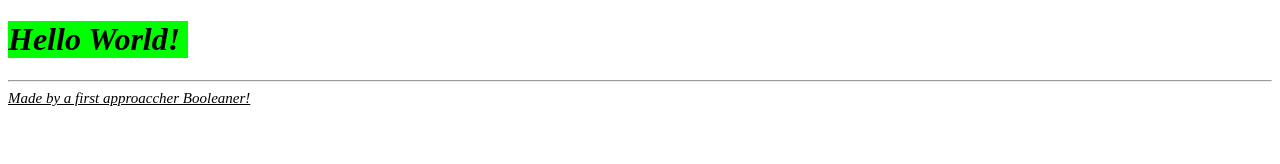
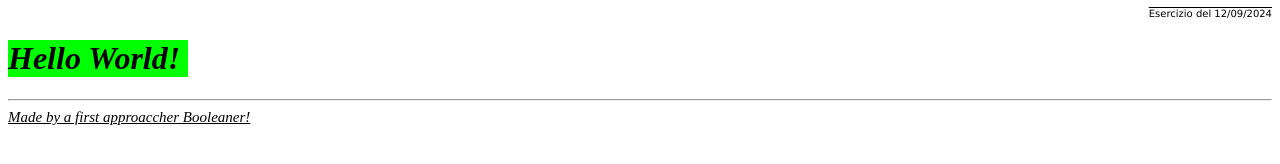
Before and after one commit to VincenzoIuliano/htmlcss-hello, a plain HTML site: page index.html in a window 1280 px wide. Drawn offline with Linux system fonts and the light colour scheme.

Commit message:
Add header with excercise's date

```diff
--- a/index.html
+++ b/index.html
@@ -7,6 +7,9 @@
     <link rel="stylesheet" href="style.css">
 </head>
 <body>
+    <header>
+        Esercizio del 12/09/2024
+    </header>
 
     <main>
         <h1 class="Message"><em>Hello World!</em></h1>
--- a/style.css
+++ b/style.css
@@ -7,3 +7,10 @@ footer {
     text-decoration: underline;
     font-size: 15px;
 }
+
+header {
+    text-align: right;
+    font-size: 10px;
+    font-family: Verdana, Geneva, Tahoma, sans-serif;
+    text-decoration: overline;
+}
```
